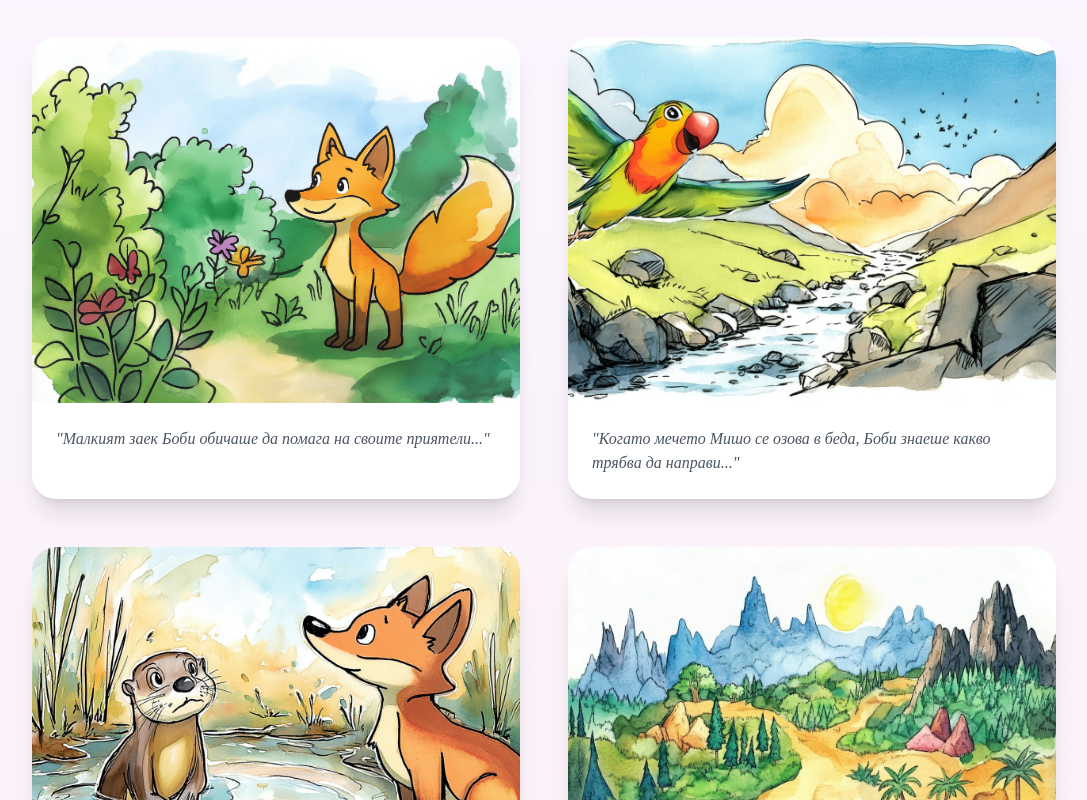
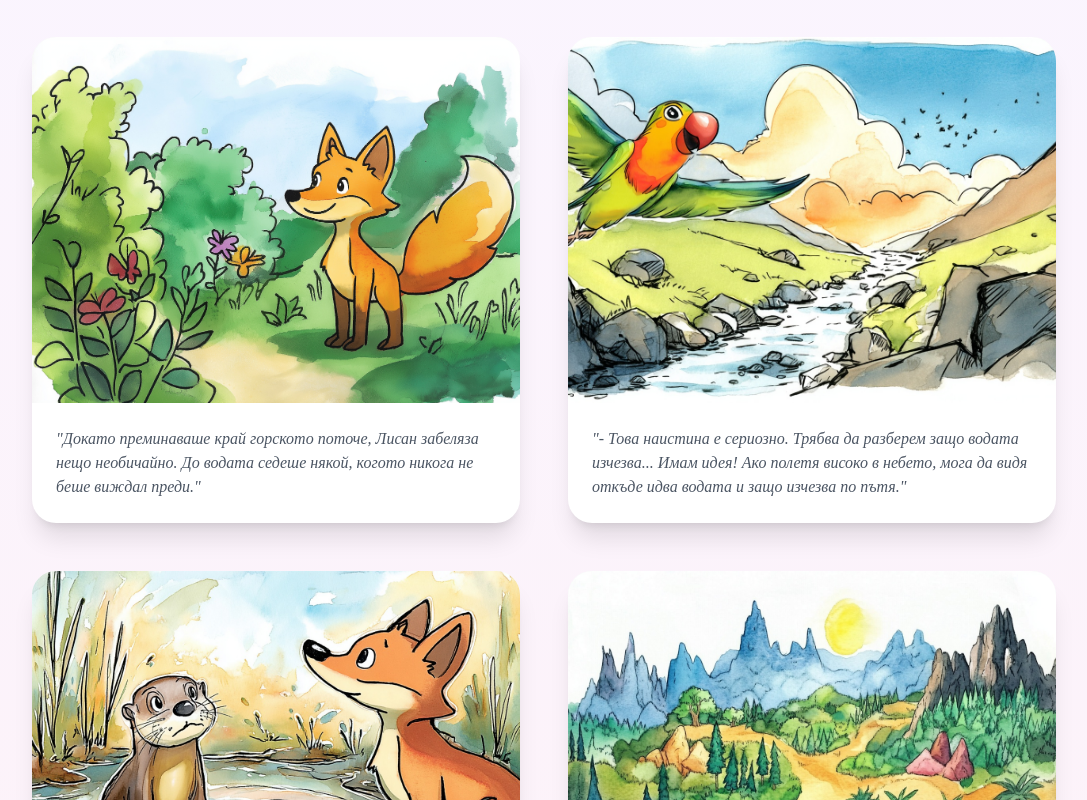
Before and after one commit to igenkov/codeweb, a Next.js app: page / in a window 1280 px wide. Shown: the part 2000-2800 px from the top of the page, without its empty margins (96-1183 px from the left). Built offline with nearby package versions, Linux system fonts and the light colour scheme.

Commit message:
Update book page preview texts with actual story content

```diff
--- a/app/page.js
+++ b/app/page.js
@@ -191,7 +191,7 @@ export default function Home() {
               </div>
               <div className="p-6">
                 <p className="text-gray-600 italic">
-                  "Малкият заек Боби обичаше да помага на своите приятели..."
+                  "Докато преминаваше край горското поточе, Лисан забеляза нещо необичайно. До водата седеше някой, когото никога не беше виждал преди."
                 </p>
               </div>
             </div>
@@ -209,7 +209,7 @@ export default function Home() {
               </div>
               <div className="p-6">
                 <p className="text-gray-600 italic">
-                  "Когато мечето Мишо се озова в беда, Боби знаеше какво трябва да направи..."
+                  "- Това наистина е сериозно. Трябва да разберем защо водата изчезва... Имам идея! Ако полетя високо в небето, мога да видя откъде идва водата и защо изчезва по пътя."
                 </p>
               </div>
             </div>
@@ -227,7 +227,7 @@ export default function Home() {
               </div>
               <div className="p-6">
                 <p className="text-gray-600 italic">
-                  "Всички приятели се събраха заедно и откриха, че заедно са по-силни..."
+                  "Лисан искаше да помогне, но не знаеше как. Беше прекарал целия си живот сред храсти и дървета и не разбираше много от води и езера."
                 </p>
               </div>
             </div>
@@ -245,7 +245,7 @@ export default function Home() {
               </div>
               <div className="p-6">
                 <p className="text-gray-600 italic">
-                  "И така научиха, че приятелството и добротата са най-важните неща на света."
+                  "На това магично място където пътища от различни светове се срещаха, гората се докосваше до златистите дюни, а планинските скали се редуваха с цветни дървета."
                 </p>
               </div>
             </div>
```
